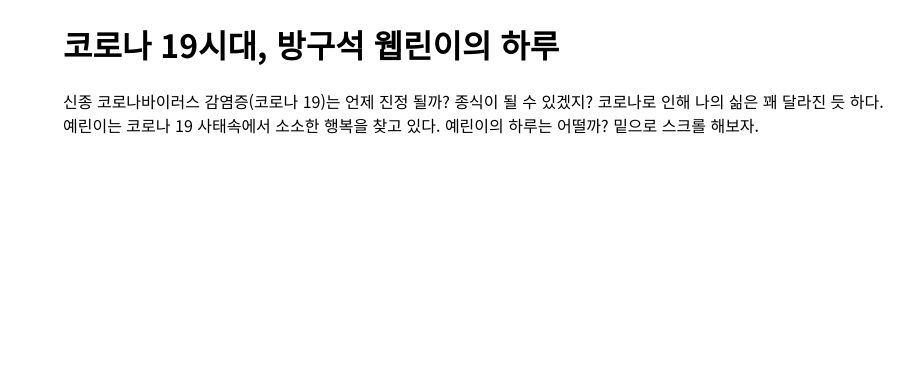
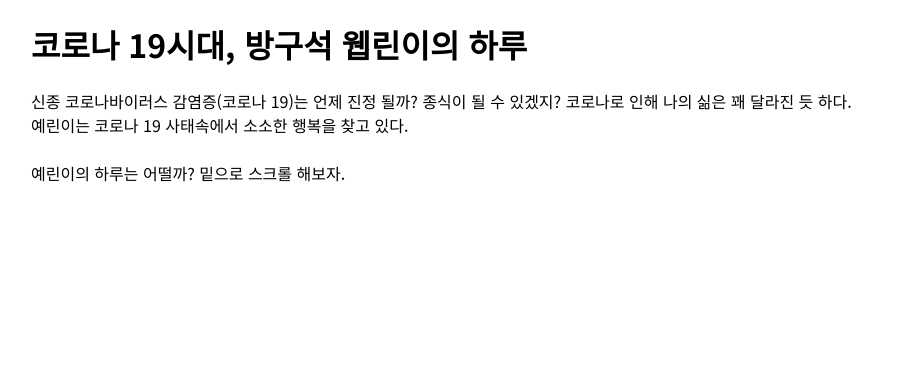
Before and after one commit to yerin719/clonePJ_interactivePage, a plain HTML site: page index.html in a window 1280 px wide. Shown: the top 381 px of the page, without its empty margins (65-978 px from the left). Drawn offline with Linux system fonts and the light colour scheme.

Commit message:
custom_ver1.3

```diff
--- a/index.html
+++ b/index.html
@@ -17,8 +17,8 @@
         <p>
           신종 코로나바이러스 감염증(코로나 19)는 언제 진정 될까? 종식이 될 수
           있겠지? 코로나로 인해 나의 싦은 꽤 달라진 듯 하다.<br />
-          예린이는 코로나 19 사태속에서 소소한 행복을 찾고 있다. 예린이의 하루는
-          어떨까? 밑으로 스크롤 해보자.
+          예린이는 코로나 19 사태속에서 소소한 행복을 찾고 있다.<br /><br />
+          예린이의 하루는 어떨까? 밑으로 스크롤 해보자.
         </p>
       </div>
     </header>
--- a/style.css
+++ b/style.css
@@ -22,7 +22,7 @@ img {
 }
 
 .global-width {
-  width: 80vw;
+  width: 85vw;
   margin: 0px auto;
 }
 
```
